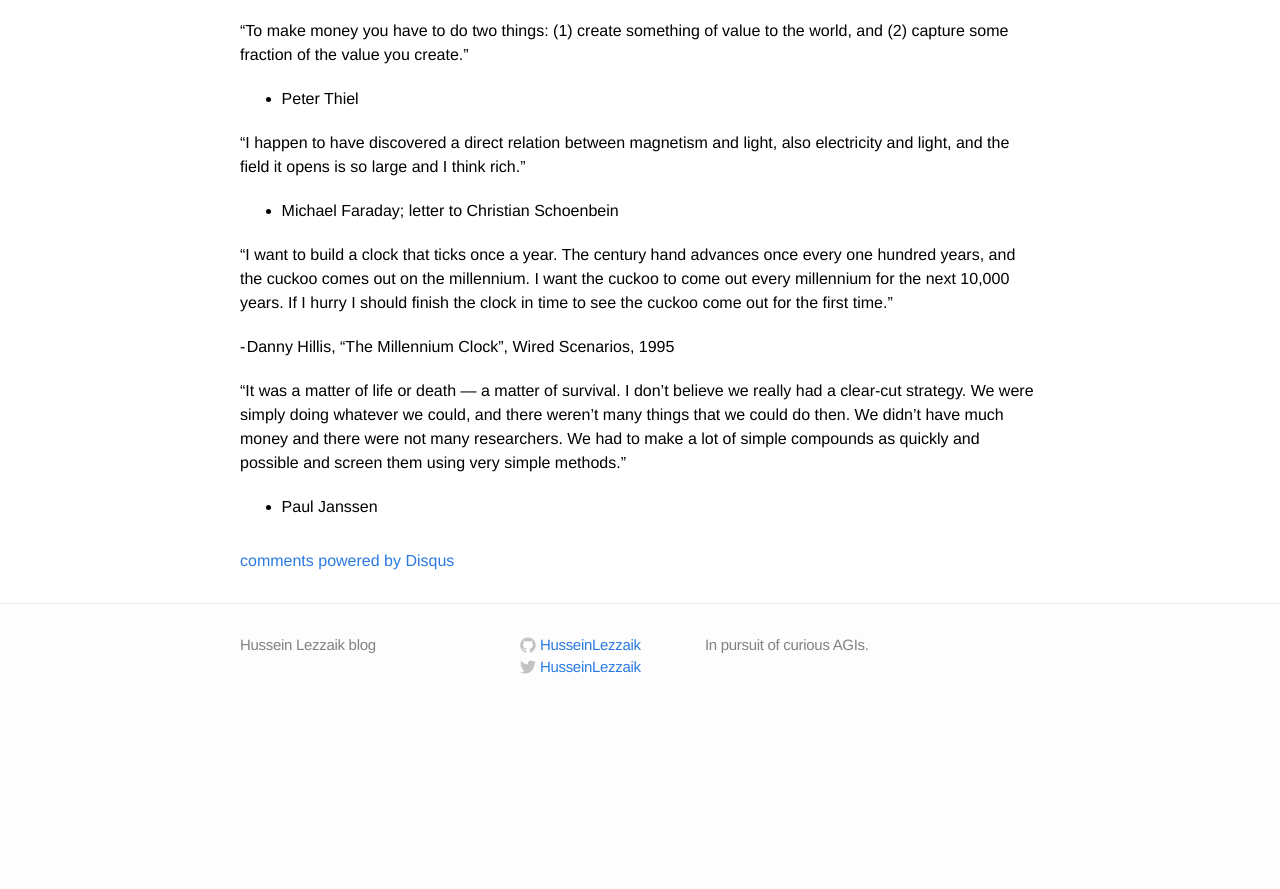
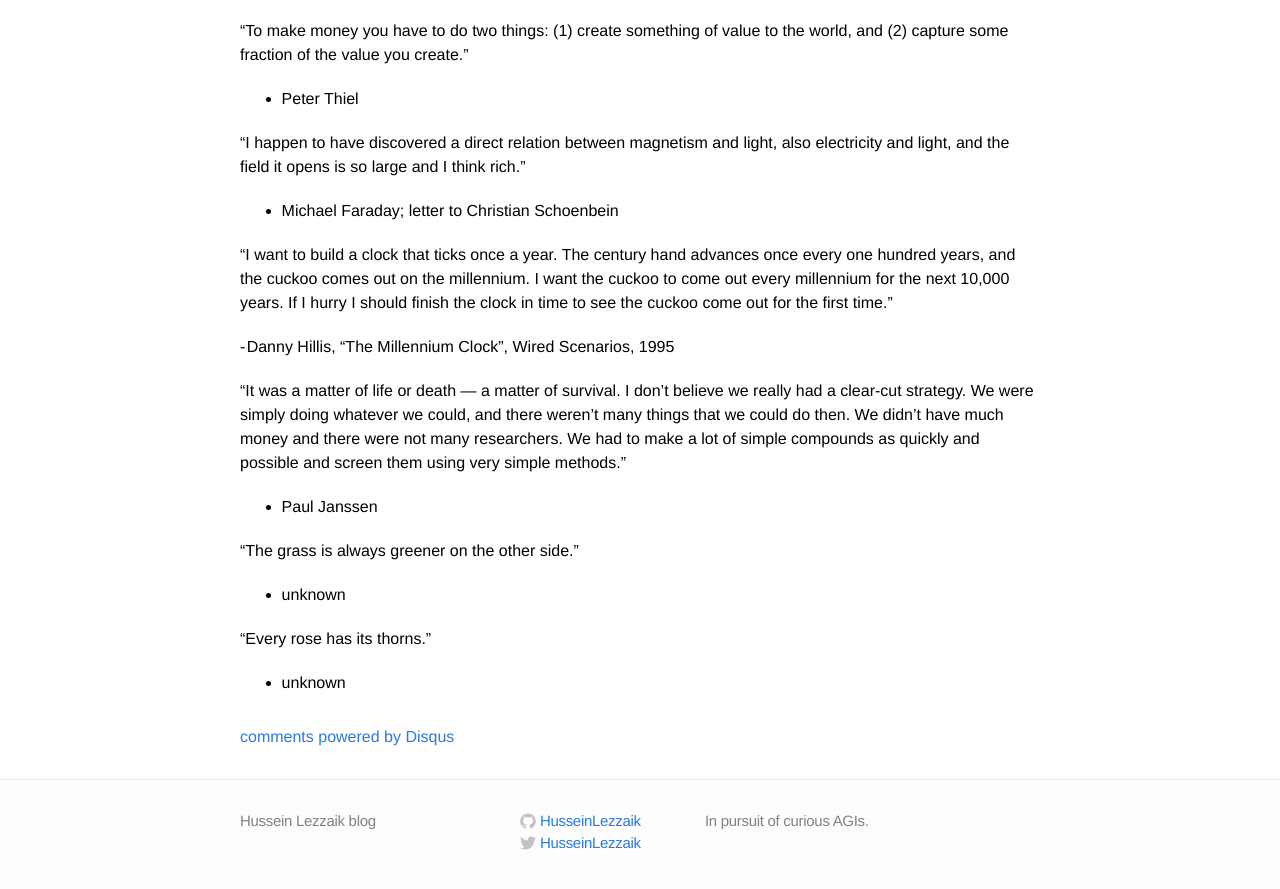
Before and after one commit to HusseinLezzaik/husseinlezzaik.github.io.backup, a Jekyll site: the page built from _posts/2023-07-01-Quotes.md, in a window 1280 px wide and 900 px high, scrolled down 41142 px. Shown: the top 889 px of the window. Built offline with Jekyll 4.4.1, drawn with Linux system fonts in a browser that asks for light colours; comment, search, counter and statistics services are not loaded; before the commit the page ends 41866 px from its top, so only the background shows below that.

Commit message:
add more quotes

```diff
--- a/_posts/2023-07-01-Quotes.md
+++ b/_posts/2023-07-01-Quotes.md
@@ -1551,3 +1551,11 @@ People have an enormous capacity to make things happen. A combination of self-do
 "It was a matter of life or death — a matter of survival. I don’t believe we really had a clear-cut strategy. We were simply doing whatever we could, and there weren’t many things that we could do then. We didn’t have much money and there were not many researchers. We had to make a lot of simple compounds as quickly and possible and screen them using very simple methods."
 
 - Paul Janssen
+
+"The grass is always greener on the other side."
+
+- unknown
+
+"Every rose has its thorns."
+
+- unknown
```
